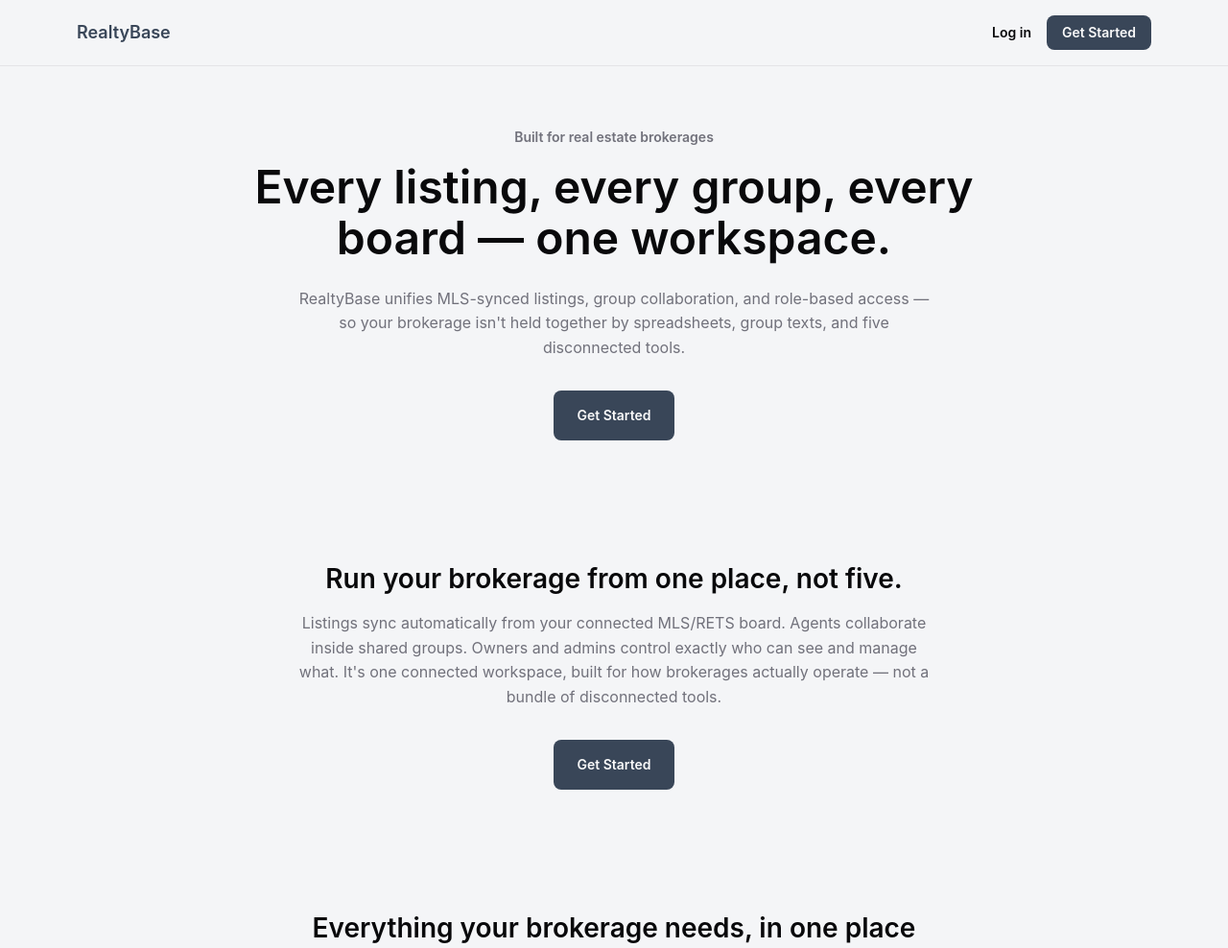
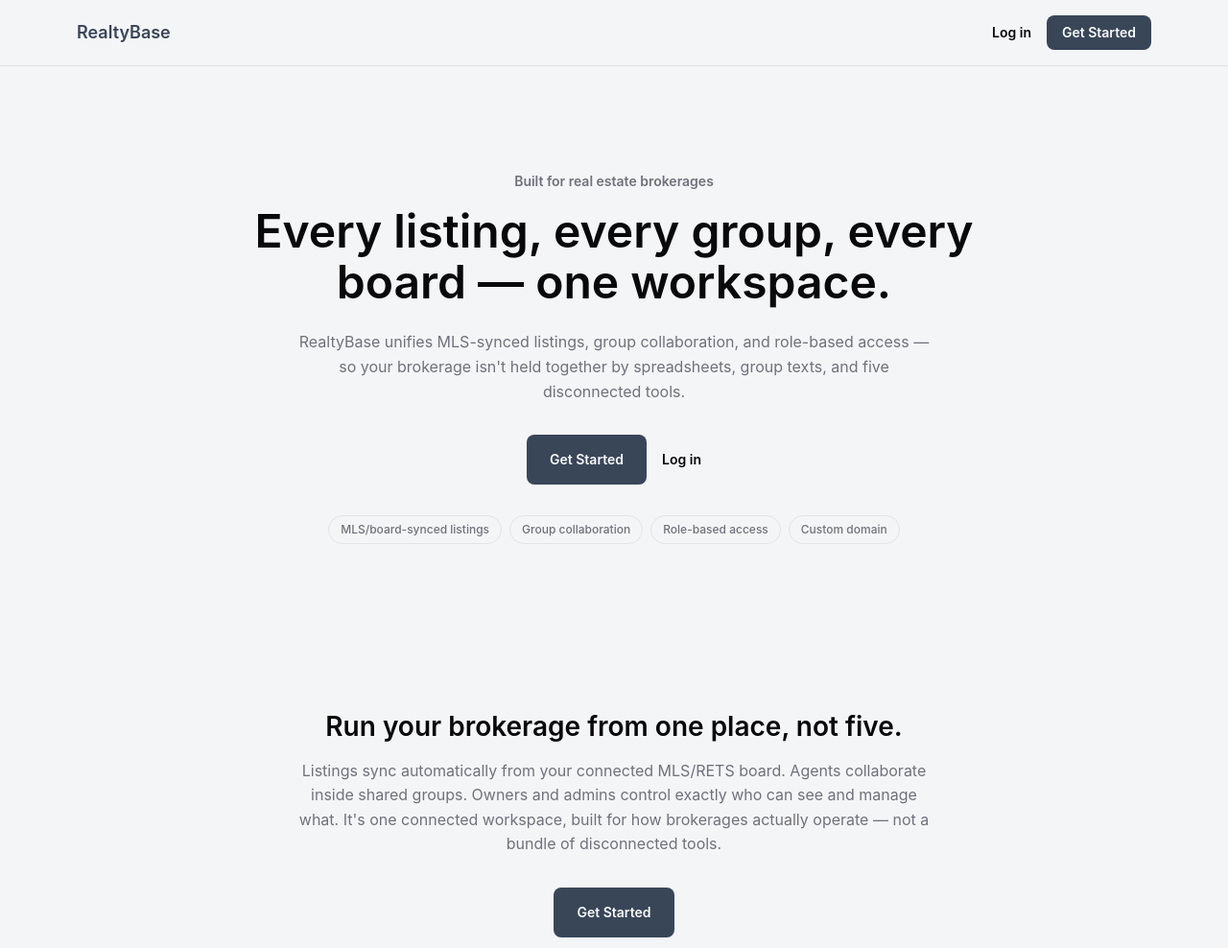
Before and after one commit to tom-laventure/realstate, an Astro site in the folder landing/: page / in a window 1280 px wide. Shown: the top 988 px of the page at 96% size. Built offline with nearby package versions, Linux system fonts and the light colour scheme; Astro itself is replaced by a stand-in of ours.

Commit message:
feat(landing): expand hero to fill first viewport, reduce above-fold clutter
Hero now uses a dvh-based min-height (net of nav height) so it reads as a
distinct first screen instead of being immediately followed by ValueProp's
near-duplicate heading/CTA pattern. Adds a secondary Log in CTA and a feature
chip row (sourced from FeatureGrid's real shipped features) to fill the
taller hero with intent.

Co-Authored-By: Claude Sonnet 5 <noreply@anthropic.com>
Claude-Session: https://claude.ai/code/session_01MTYCvJ1RjJDRovesrXtYXf

```diff
--- a/landing/src/components/Hero.astro
+++ b/landing/src/components/Hero.astro
@@ -1,8 +1,15 @@
 ---
 import { CTA_URLS } from '../consts'
+
+// Sourced from FeatureGrid.astro's real shipped features — not the mockup's
+// placeholder chip set, which included calendar sync (not yet shipped).
+const chips = ['MLS/board-synced listings', 'Group collaboration', 'Role-based access', 'Custom domain']
 ---
 
-<section class="bg-background px-4 py-16 text-center">
+<!-- min-height nets out the ~4.5rem SiteHeader so hero + nav together fill one screen, not hero alone stacked under it. dvh avoids the mobile address-bar vh jump. -->
+<section
+	class="bg-background flex min-h-[calc(70dvh-4.5rem)] flex-col justify-center px-4 py-16 text-center sm:min-h-[calc(85dvh-4.5rem)]"
+>
 	<div class="mx-auto max-w-3xl">
 		<p class="text-muted-foreground mb-4 text-sm font-semibold">Built for real estate brokerages</p>
 		<h1 class="text-foreground mb-6 text-4xl font-semibold leading-[1.1] md:text-5xl">
@@ -12,6 +19,7 @@ import { CTA_URLS } from '../consts'
 			RealtyBase unifies MLS-synced listings, group collaboration, and role-based access — so your
 			brokerage isn't held together by spreadsheets, group texts, and five disconnected tools.
 		</p>
+		<div class="mb-8 flex flex-wrap items-center justify-center gap-4">
 			<a
 				id="hero-get-started"
 				href={CTA_URLS.getStarted}
@@ -19,6 +27,19 @@ import { CTA_URLS } from '../consts'
 			>
 				Get Started
 			</a>
+			<a id="hero-login" href={CTA_URLS.login} class="text-foreground text-sm font-semibold">
+				Log in
+			</a>
+		</div>
+		<div class="flex flex-wrap items-center justify-center gap-2">
+			{
+				chips.map((chip) => (
+					<span class="border-border text-muted-foreground rounded-full border px-3 py-1.5 text-xs font-medium">
+						{chip}
+					</span>
+				))
+			}
+		</div>
 	</div>
 </section>
 
@@ -27,4 +48,7 @@ import { CTA_URLS } from '../consts'
   document.getElementById('hero-get-started')?.addEventListener('click', () => {
     track('get_started_click', { location: 'hero' })
   })
+  document.getElementById('hero-login')?.addEventListener('click', () => {
+    track('login_click', { location: 'hero' })
+  })
 </script>
```
Lines whose indentation alone changed are shown as unchanged.
